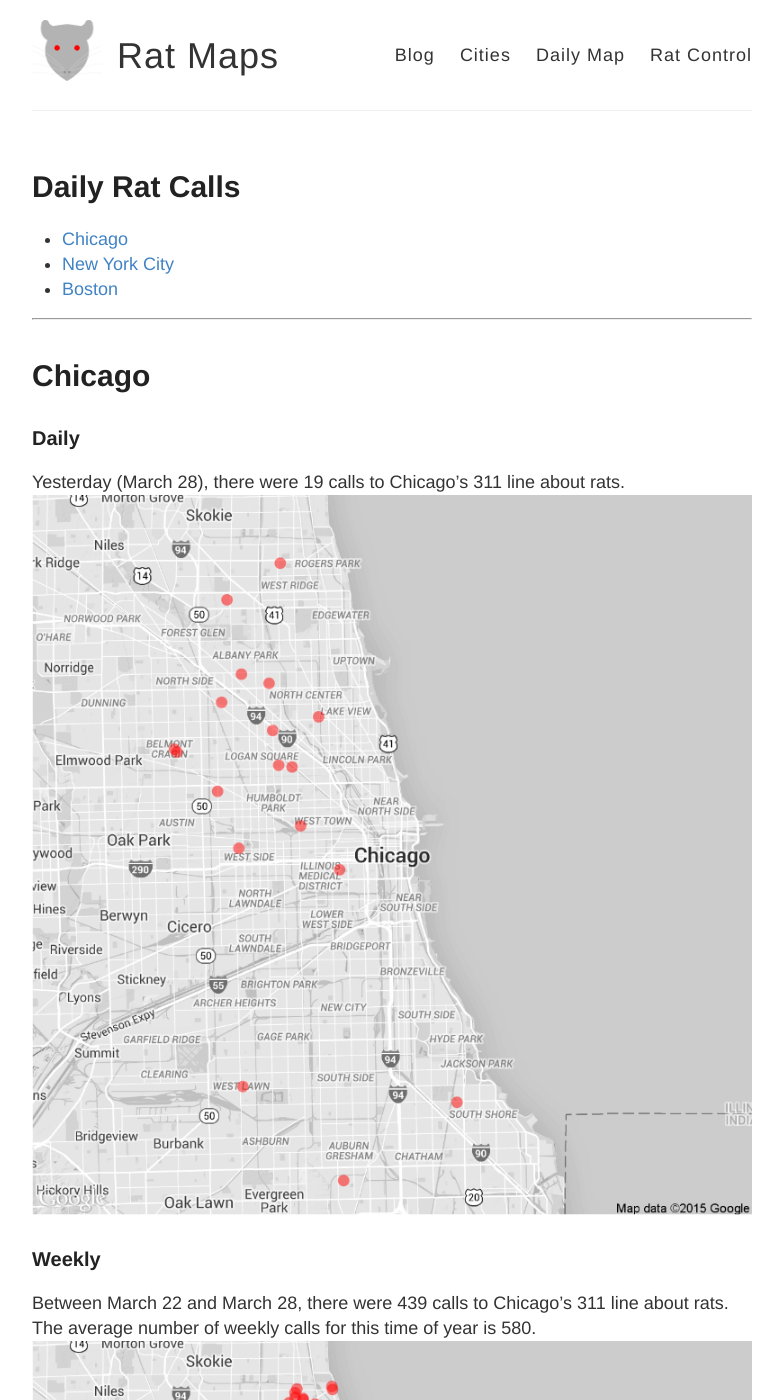
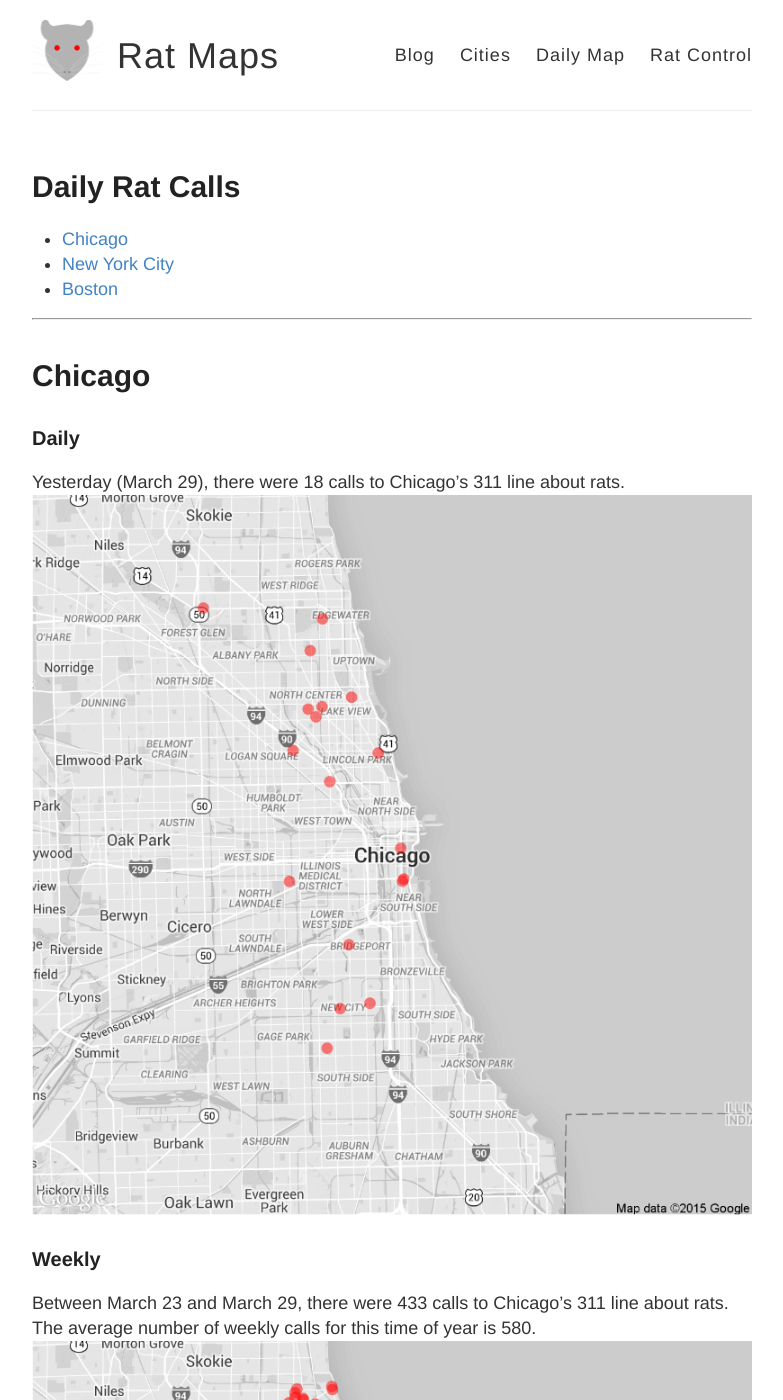
Before and after one commit to DanielHadley/ratmaps, a Jekyll site: the page built from daily.md, in a window 1280 px wide and 1400 px high. Shown: the whole window, without its empty margins (248-1031 px from the left). Built offline with Jekyll 4.4.1, drawn with Linux system fonts in a browser that asks for light colours; comment, search, counter and statistics services are not loaded.

Commit message:
Daily Maps

```diff
--- a/daily.md
+++ b/daily.md
@@ -15,11 +15,11 @@ tags: Chicago NYC weekly daily rats
 
 ### Daily
 
-Yesterday (March 28), there were 19 calls to Chicago's 311 line about rats.
+Yesterday (March 29), there were 18 calls to Chicago's 311 line about rats.
 ![Chicago rat calls to 311 weekly map]({{ site.cityimages }}/daily/Chicago_Rat_Map_Daily.png)
 
 ### Weekly
-Between March 22 and March 28, there were 439 calls to Chicago's 311 line about rats. The average number of weekly calls for this time of year is 580.
+Between March 23 and March 29, there were 433 calls to Chicago's 311 line about rats. The average number of weekly calls for this time of year is 580.
 ![Chicago rat calls to 311 weekly map]({{ site.cityimages }}/daily/Chicago_Rat_Map_Weekly.png)
 
 Each red dot represents one call about a rat seen in that location. The dots are transparent, so multiple calls from one location will be seen as a solid dot. The usual caveats apply: more calls do not necessarily mean that there are more rats in that location than other parts of the city. A cluster of dots could indicate that one resident is unusually vocal about rodents in his or her neighborhood. Also, more densely populated neighborhoods tend to make more calls to 311.
```
Also changed, not shown: images/pages/daily/Chicago_Rat_Map_Daily.png, images/pages/daily/Chicago_Rat_Map_Weekly.png.
